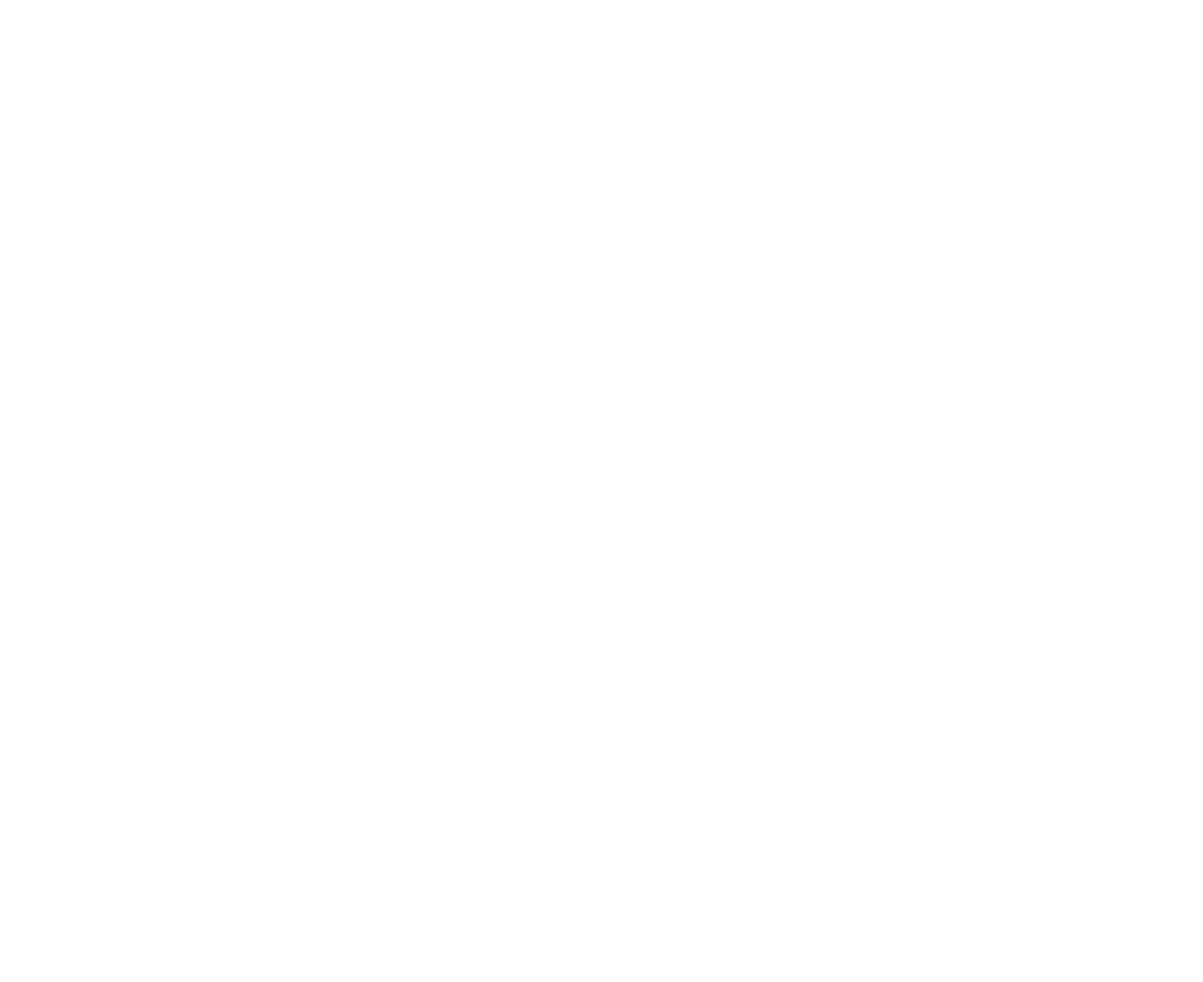
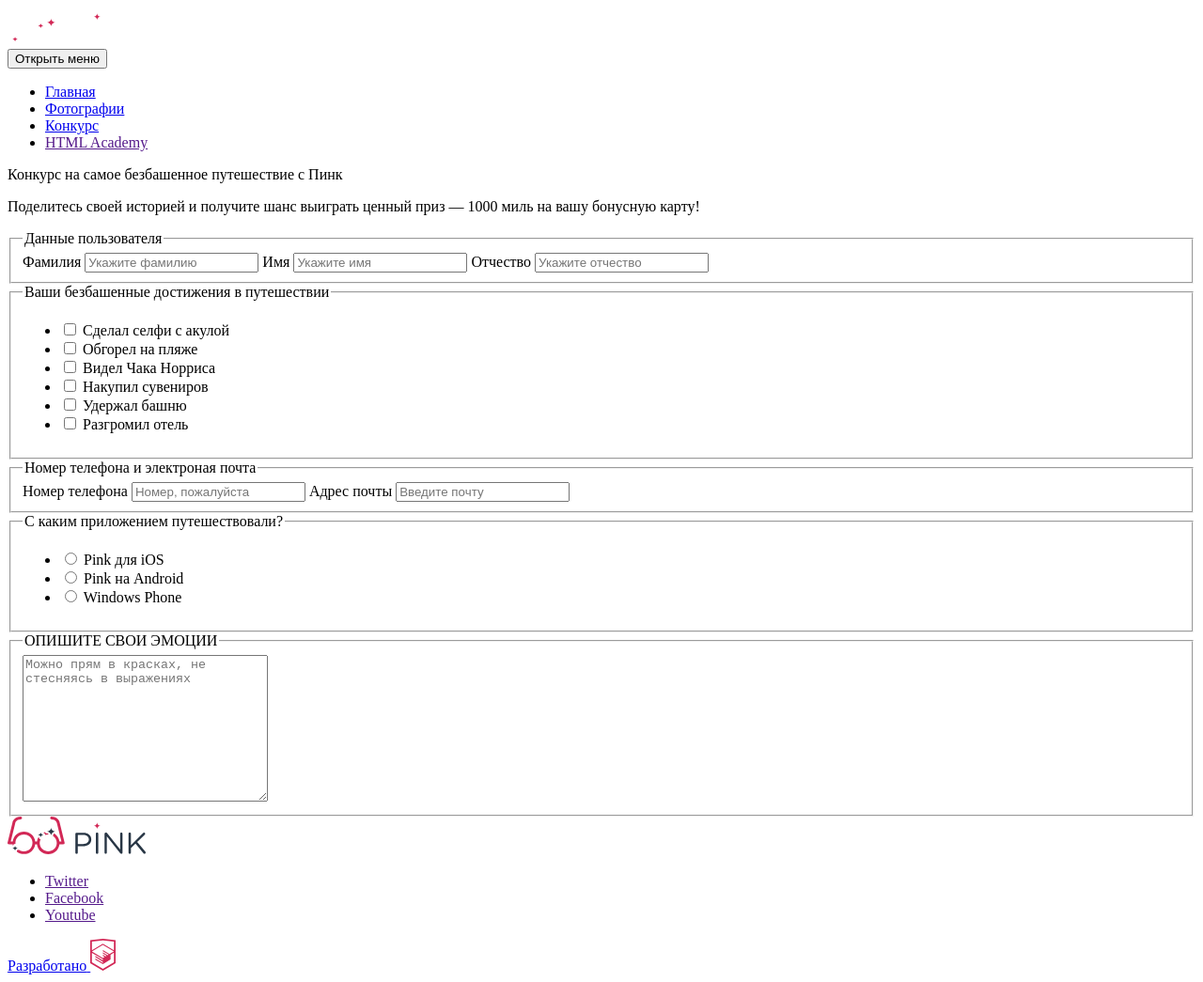
Before and after one commit to uzhas76064/pink, a plain HTML site: page source/form.html in a window 1280 px wide. Shown: the whole page at 94% size. Before the commit the page ends 800 px from the top, so only its background shows below. Drawn offline with Linux system fonts and the light colour scheme.

Commit message:
completed form.html

```diff
--- a/source/form.html
+++ b/source/form.html
@@ -0,0 +1,181 @@
+<!doctype html>
+<html lang="ru">
+<head>
+  <meta charset="UTF-8">
+  <meta http-equiv="X-UA-Compatible" content="ie=edge">
+  <title>Заявка на конкурс</title>
+</head>
+<body>
+<header class="page-header">
+  <a href="index.html" class="page-header__logo">
+    <img src="../images/icons/logotype-white-desktop.svg" alt="Логотип Pink">
+  </a>
+  <nav class="main-nav">
+    <button class="main-nav__toggle">
+      <span class="visually-hidden">Открыть меню</span>
+    </button>
+    <div class="main-nav__wrapper">
+      <ul class="main-nav__list site-list">
+        <li class="site-list__item">
+          <a href="index.html" class="main-nav__link">Главная</a>
+        </li>
+        <li class="site-list__item">
+          <a href="catalog.html" class="main-nav__link">Фотографии</a>
+        </li>
+        <li class="site-list__item">
+          <a href="form.html" class="main-nav__link">Конкурс</a>
+        </li>
+        <li class="site-list__item">
+          <a href="" class="main-nav__link">HTML Academy</a>
+        </li>
+      </ul>
+    </div>
+  </nav>
+</header>
+
+<main class="page-main">
+  <div class="form-promo promo-wrapper">
+    <p class="form-promo__text">Конкурс на самое безбашенное путешествие с Пинк</p>
+  </div>
+
+  <section class="contest contest-wrapper">
+    <p class="contest__text">Поделитесь своей историей и получите
+      шанс выиграть ценный приз — 1000
+      миль на вашу бонусную карту!</p>
+    <form class="contest__form" action="https://echo.htmlacademy.ru" method="post">
+      <fieldset class="contest__form__fieldset contest__form__fieldset--user-data">
+        <legend class="contest__form__description visually-hidden">Данные пользователя</legend>
+        <label class="contest__form__field">
+          <span>Фамилия</span>
+          <input class="contest__form__input" type="text" placeholder="Укажите фамилию">
+        </label>
+        <label class="contest__form__field">
+          <span>Имя</span>
+          <input class="contest__form__input" type="text" placeholder="Укажите имя">
+        </label>
+        <label class="contest__form__field">
+          <span>Отчество</span>
+          <input class="contest__form__input" type="text" placeholder="Укажите отчество">
+        </label>
+      </fieldset>
+
+      <fieldset class="contest__form__fieldset contest__form__fieldset--adventures">
+        <legend class="contest__form__description">Ваши безбашенные
+          достижения в путешествии
+        </legend>
+        <ul class="contest__form__list contest-list">
+          <li class="contest-list__item">
+            <label class="contest-list__field">
+              <input class="input-control" type="checkbox" name="shark-selfie">
+              <span>Сделал селфи с акулой</span>
+            </label>
+          </li>
+          <li class="contest-list__item">
+            <label class="contest-list__field">
+             <input class="input-control" type="checkbox" name="burned-on-sun">
+              <span>Обгорел на пляже</span>
+          </label>
+          </li>
+          <li class="contest-list__item">
+            <label class="contest-list__field">
+              <input class="input-control" type="checkbox" name="saw-chuck">
+              <span>Видел Чака Норриса</span>
+          </label>
+          </li>
+          <li class="contest-list__item">
+            <label class="contest-list__field">
+              <input class="input-control" type="checkbox" name="bought-souvenirs">
+              <span>Накупил сувениров</span>
+            </label>
+          </li>
+          <li class="contest-list__item">
+            <label class="contest-list__field">
+              <input class="input-control" type="checkbox" name="hold-tower">
+              <span>Удержал башню</span>
+            </label>
+          </li>
+          <li class="contest-list__item">
+            <label class="contest-list__field">
+              <input class="input-control" type="checkbox" name="destroy-hotel">
+              <span>Разгромил отель</span>
+            </label>
+          </li>
+        </ul>
+      </fieldset>
+
+      <fieldset class="contest__form__fieldset contest__form__fieldset--edata">
+        <legend class="contest__form__description visually-hidden">Номер телефона и электроная почта</legend>
+        <label class="contest__form__field">
+          <span>Номер телефона</span>
+          <input type="text" placeholder="Номер, пожалуйста" name="phone-number">
+        </label>
+        <label class="contest__form__field">
+          <span>Адрес почты</span>
+          <input type="email" placeholder="Введите почту" name="email">
+        </label>
+      </fieldset>
+
+      <fieldset class="contest__form__fieldset contest__form__fieldset--app">
+        <legend class="contest__form__description">С каким приложением
+          путешествовали?
+        </legend>
+        <ul class="contest__form__list contest-list">
+          <li class="contest-list__item">
+            <label class="contest-list__field">
+              <input class="input-control" type="radio" name="apple">
+              <span>Pink для iOS</span>
+            </label>
+          </li>
+          <li class="contest-list__item">
+            <label class="contest-list__field">
+              <input class="input-control" type="radio" name="android">
+              <span>Pink на Android</span>
+            </label>
+          </li>
+          <li class="contest-list__item">
+            <label class="contest-list__field">
+              <input class="input-control" type="radio" name="windows">
+              <span>Windows Phone</span>
+            </label>
+          </li>
+        </ul>
+      </fieldset>
+
+      <fieldset class="contest__form__fieldset contest__form__fieldset--emotions">
+        <legend class="contest__form__description">ОПИШИТЕ СВОИ ЭМОЦИИ</legend>
+        <label class="contest__form__fieldset__review">
+          <textarea name="review" cols="30" rows="10" placeholder="Можно прям в красках, не стесняясь в выражениях"></textarea>
+        </label>
+      </fieldset>
+    </form>
+  </section>
+</main>
+
+<footer class="page-footer">
+  <div class="page-footer__wrapper">
+    <img class="page-footer__logo" src="../images/icons/logotype-blue-desktop.svg" alt="Логотип Pink">
+    <ul class="page-footer__social socials">
+      <li class="socials__item">
+        <a href="" class="socials__link">
+          <span class="visually-hidden">Twitter</span>
+        </a>
+      </li>
+      <li class="page-footer__socials__item">
+        <a href="" class="socials__link">
+          <span class="visually-hidden">Facebook</span>
+        </a>
+      </li>
+      <li class="socials__item">
+        <a href="" class="socials__link">
+          <span class="visually-hidden">Youtube</span>
+        </a>
+      </li>
+    </ul>
+    <a href="https://htmlacademy.ru" class="page-footer__developer">
+      <span>Разработано</span>
+      <img src="../images/icons/html-academy.svg" alt="htmlacademy">
+    </a>
+  </div>
+</footer>
+</body>
+</html>
```
Also changed, not shown: source/catalog.html (+1 -1 lines).
